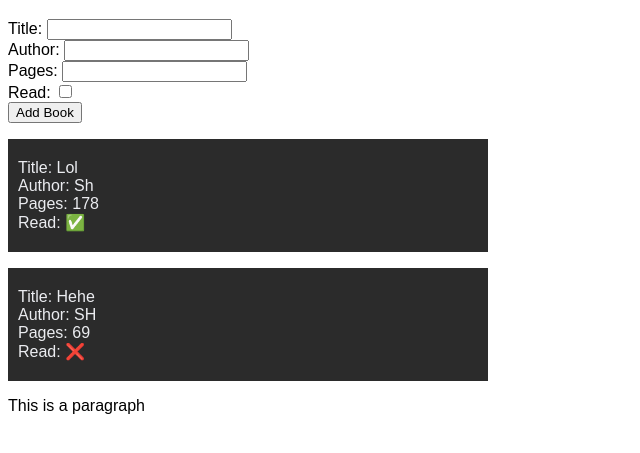
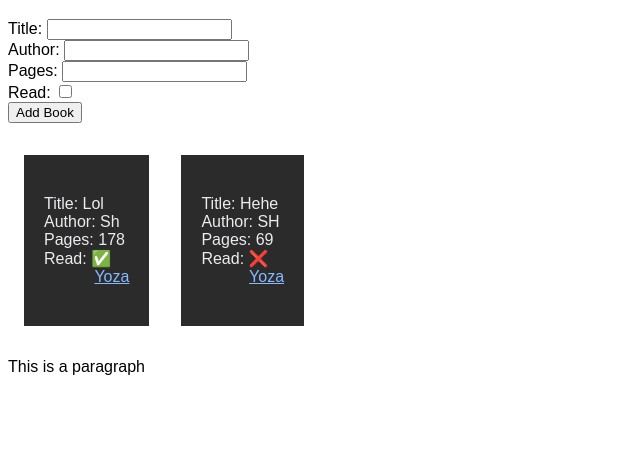
Before and after one commit to coderchichu/odin_library, a plain HTML site: page index.html in a window 1280 px wide. Shown: the part 61-514 px from the top of the page, without its empty margins (0-640 px from the left). Drawn offline with Linux system fonts and the light colour scheme.

Commit message:
wowo almost there hehe xd

```diff
--- a/script.js
+++ b/script.js
@@ -16,17 +16,34 @@ function addBookToLibrary(book) {
 
 function render(myLibrary) {
     const library = document.getElementById('library');
+
+    //resetting the render; doesn't cause render to be additive
     library.innerHTML = "";
-    /*const oldBooks = document.querySelectorAll('li');
-    library.removeChild(Array.from(oldBooks));
-    //oldBooks.remove();*/
+
     for (let book of myLibrary) {
         let card = document.createElement('div');
+        let link = document.createElement('a');
+        let closeBtn = document.createElement('button');
 
+        //giving the card a class of "card"
         card.classList.add('card');
 
+        //creating a close button
+        closeBtn.title = "click to delete";
+        closeBtn.innerText = 'x';
+
+        //giving a global link to the card, can make it link someone if req'd
+        link.href = "#no";
+        link.innerText = "yoza"; //not needed ofc lmao
+
+        //giving all the properties to our card
         Object.keys(book).forEach(prop => card.append(`${prop}: ${book[prop]} \n`));
 
+        //appending our elements to the card
+        card.appendChild(link);
+        card.appendChild(closeBtn);
+
+        //appending our card into the library
         library.append(card);
     }
 }
@@ -39,6 +56,7 @@ addBookToLibrary(hehe);
 
 render(myLibrary);
 
+//add book to library
 const btn = document.getElementById('addBook');
 btn.addEventListener('click', () => {
     let title = document.getElementById('bookForm').elements['title'];
@@ -57,3 +75,5 @@ btn.addEventListener('click', () => {
     pages.value = "";
     read.checked = false;
 });
+
+//toggle read or not read
--- a/style.css
+++ b/style.css
@@ -10,32 +10,63 @@
     white-space: pre-wrap;
 }
 
+.card button {
+    position: absolute;
+    top: 5px;
+    right: 5px;
+    border: none;
+    color: #fff;
+    background: #333;
+    z-index: 2;
+    opacity: 0;
+    transition: 400ms;
+}
+
 #library {
     margin: 1em 0;
     padding: 0;
     max-width: 30em;
+    display: flex;
+    flex-direction: row;
+    flex-wrap: wrap;
 }
 
 #library div {
-    list-style: none;
-    margin: 1em 0;
-    padding: 20px 10px;
+    margin: 1em 1em;
+    padding: 40px 20px;
     background: #2b2b2b;
     position: relative;
+    transition: 400ms;
 }
 
-#library a.main {
+.card a {
     color: #85baff;
     text-align: right;
     display: block;
     z-index: 1;
 }
 
-#library div a.main::after {
+.card a::after {
     position: absolute;
     top: 0;
     left: 0;
     right: 0;
-    bottom 0;
+    bottom: 0;
     content: ' ';
 }
+
+.card:hover a,
+.card:focus-within a{
+    color: #cfe4ff;
+}
+
+.card:hover button,
+.card:focus-within button {
+    opacity: 1;
+}
+
+.card:hover,
+.card:focus-within {
+    background: #484848!important;
+    box-shadow: 0px 3px 6px #000;
+}
```
